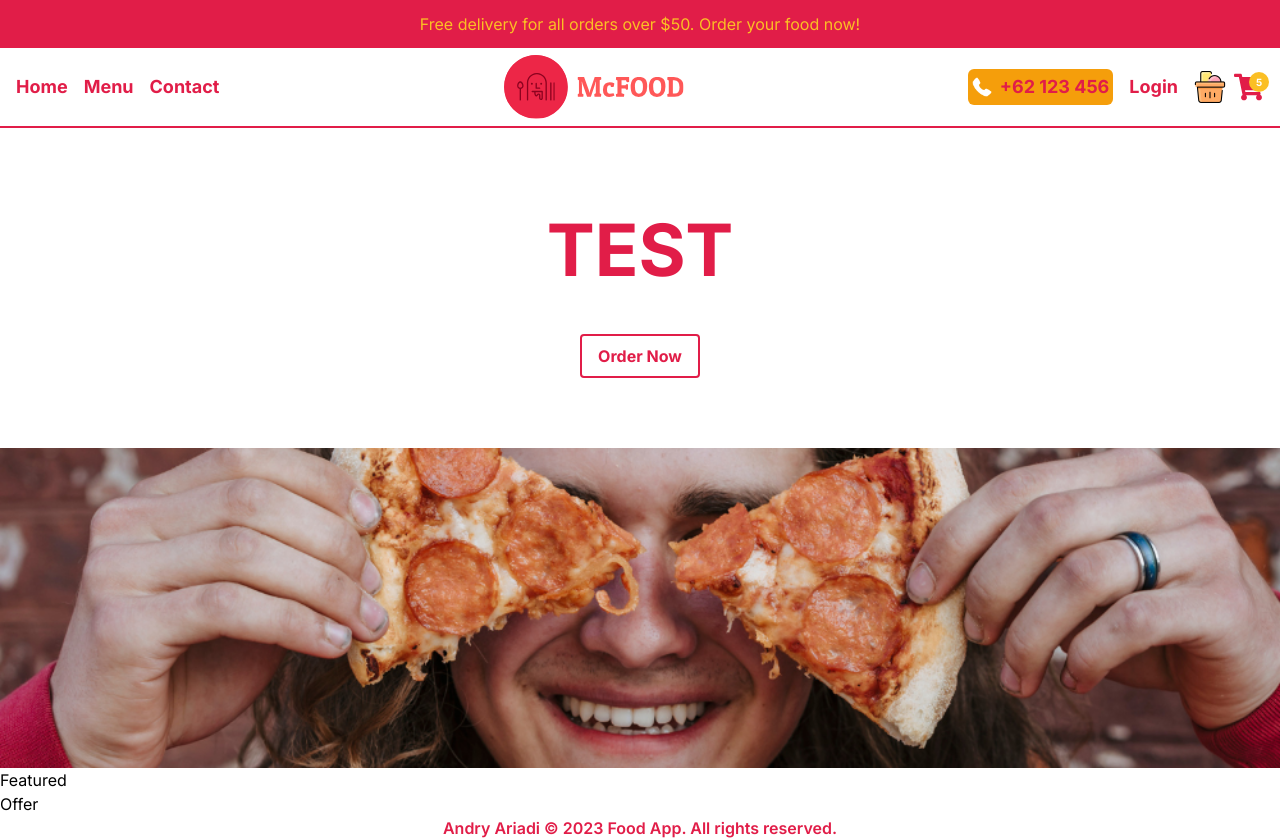
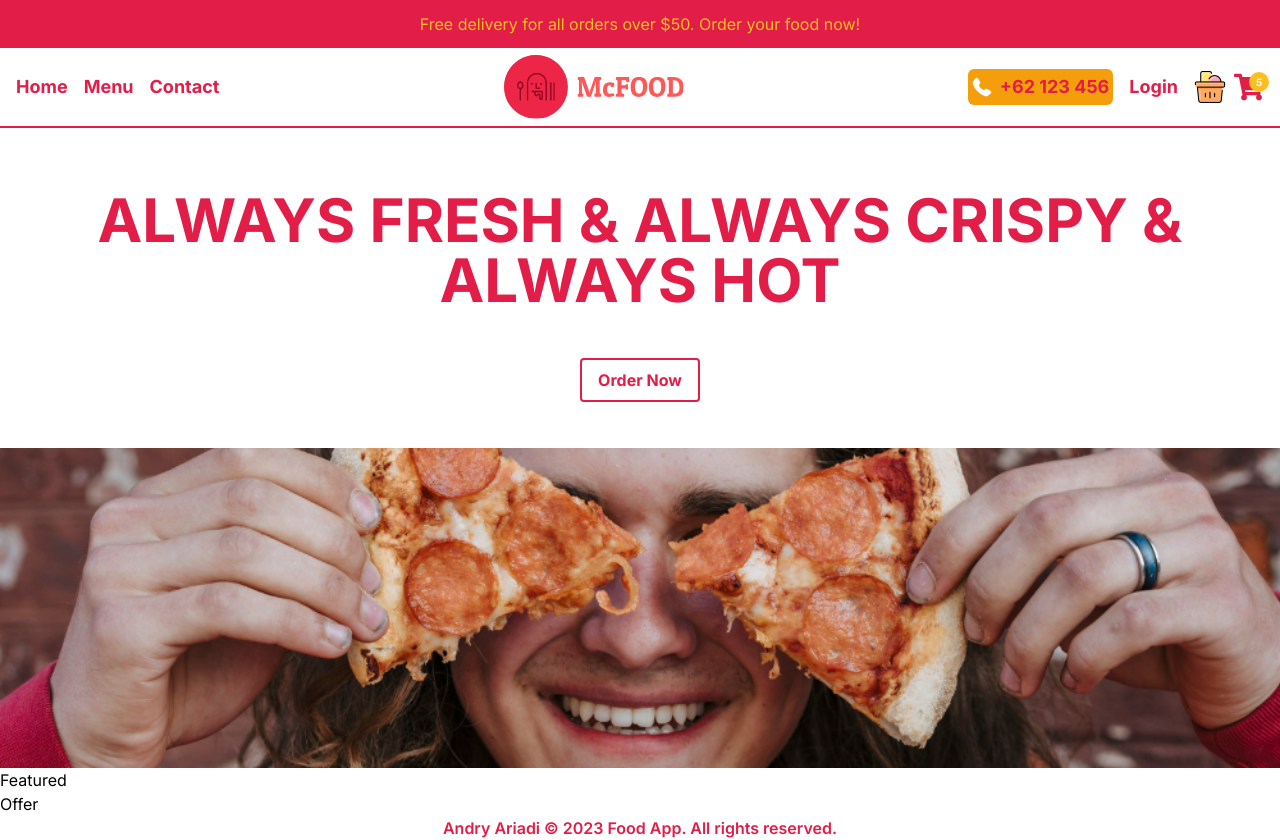
Before and after one commit to andryariadi/food-ordering-app, a Next.js app in the folder food-app/: page / in a window 1280 px wide. Built offline with nearby package versions, Linux system fonts and the light colour scheme.

Commit message:
setup slider img

```diff
--- a/food-app/src/components/Menu.tsx
+++ b/food-app/src/components/Menu.tsx
@@ -26,7 +26,7 @@ export default function Menu() {
         <Image src={isOpen ? "/open.png" : "/close.png"} alt="menu" width={20} height={20} onClick={toggleMenu} />
       </div>
       {!isOpen && (
-        <div className="bg-rose-600 text-white absolute left-0 top-32 w-screen h-[calc(100vh-8rem)] flex justify-center items-center flex-col gap-8 text-2xl font-semibold" onClick={toggleMenu}>
+        <div className="bg-rose-600 text-white absolute left-0 top-32 w-screen h-[calc(100vh-8rem)] flex justify-center items-center flex-col gap-8 text-2xl font-semibold z-10" onClick={toggleMenu}>
           {links.map((link) => (
             <Link key={link.id} href={link.url} className="hover:text-3xl transition-all duration-500">
               {link.title}
--- a/food-app/src/components/Slider.tsx
+++ b/food-app/src/components/Slider.tsx
@@ -1,4 +1,6 @@
+"use client";
 import Image from "next/image";
+import { useEffect, useState } from "react";
 
 const data = [
   {
@@ -19,15 +21,24 @@ const data = [
 ];
 
 export default function Slider() {
+  const [currentSlide, setCurrentSlide] = useState(0);
+
+  //   useEffect(() => {
+  //     const interval = setInterval(() => {
+  //       setCurrentSlide((prev) => (prev === data.length - 1 ? 0 : prev + 1));
+  //     }, 2000);
+  //     return () => clearInterval(interval);
+  //   }, [currentSlide]);
+
   return (
     <>
       <div className="flex flex-col h-[calc(100vh-8rem)] md:h-[calc(100vh-10rem)]">
         <div className="h-1/2 flex flex-col gap-8 justify-center items-center text-rose-600 font-bold">
-          <h1 className="text-5xl md:text-6xl lg:text-7xl text-center p-4 uppercase">Test</h1>
+          <h1 className="text-3xl md:text-5xl lg:text-6xl text-center p-4 md:10 uppercase">{data[currentSlide].title}</h1>
           <button className="text-rose-600 px-4 py-2 rounded border-rose-600 border-2 hover:text-white hover:bg-rose-600 transition-all duration-500">Order Now</button>
         </div>
         <div className="w-full h-1/2 relative">
-          <Image src="/slide1.png" alt="hero" fill className="object-cover" />
+          <Image src={data[currentSlide].image} alt="hero" fill className="object-cover" />
         </div>
       </div>
     </>
```
